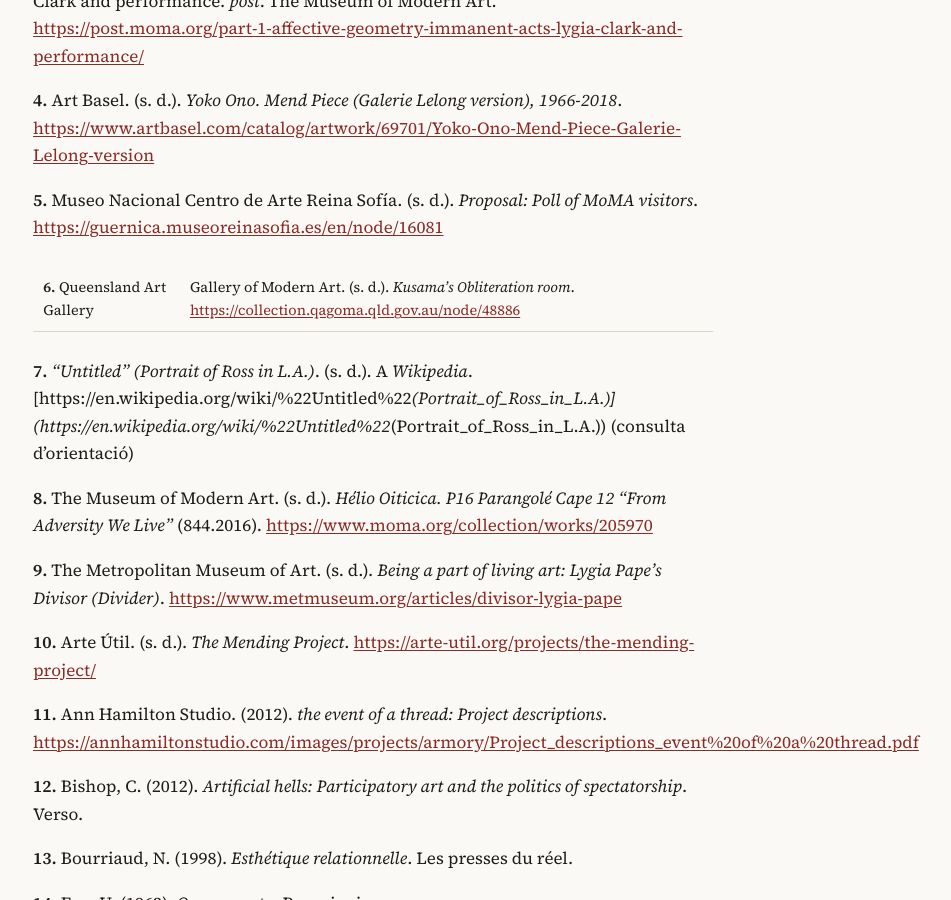
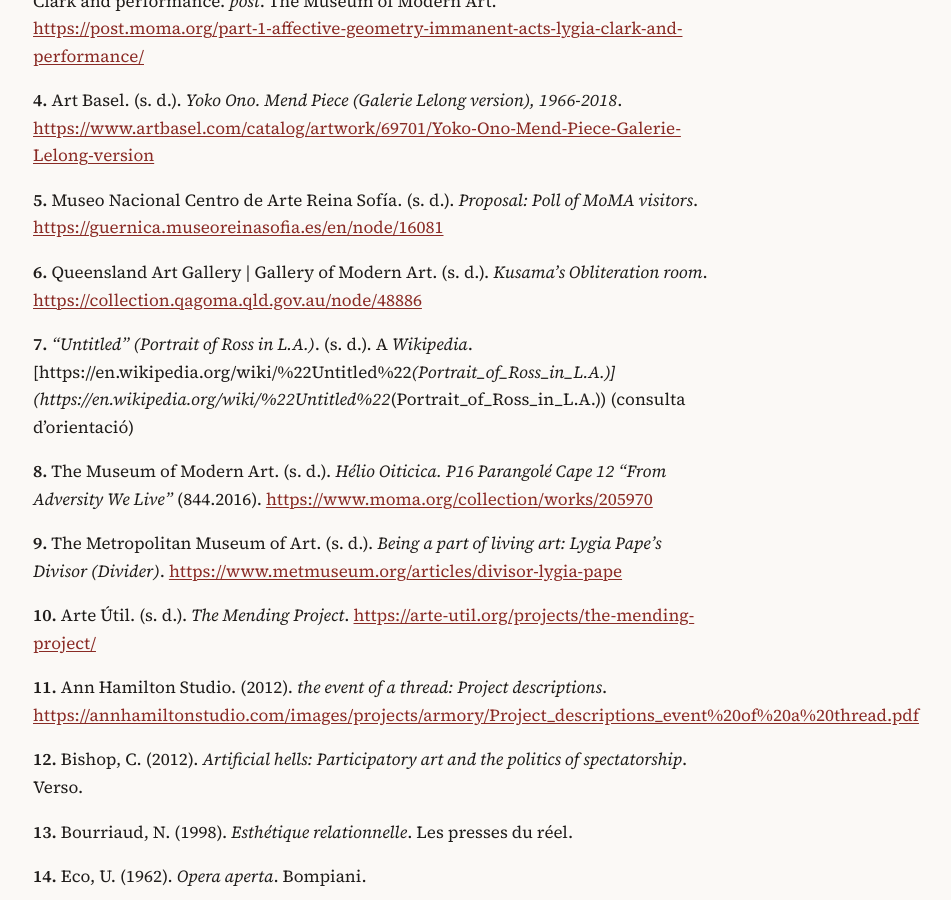
Before and after one commit to ea3igt/diari-estetica, a Jekyll site: the page built from annexos/t07-cut-piece-tela/index.md, in a window 1280 px wide and 900 px high, scrolled down 7622 px. Shown: the whole window, without its empty margins (267-1218 px from the left). Built offline with Jekyll 4.4.1, drawn with Linux system fonts in a browser that asks for light colours.

```diff
--- a/annexos/t07-cut-piece-tela/index.md
+++ b/annexos/t07-cut-piece-tela/index.md
@@ -136,7 +136,7 @@ Referències amb dades bibliogràfiques d'estil APA i numeració interna per fac
 
 **5.** Museo Nacional Centro de Arte Reina Sofía. (s. d.). *Proposal: Poll of MoMA visitors*. [https://guernica.museoreinasofia.es/en/node/16081](https://guernica.museoreinasofia.es/en/node/16081)
 
-**6.** Queensland Art Gallery | Gallery of Modern Art. (s. d.). *Kusama's Obliteration room*. [https://collection.qagoma.qld.gov.au/node/48886](https://collection.qagoma.qld.gov.au/node/48886)
+**6.** Queensland Art Gallery \| Gallery of Modern Art. (s. d.). *Kusama's Obliteration room*. [https://collection.qagoma.qld.gov.au/node/48886](https://collection.qagoma.qld.gov.au/node/48886)
 
 **7.** *"Untitled" (Portrait of Ross in L.A.)*. (s. d.). A *Wikipedia*. [https://en.wikipedia.org/wiki/%22Untitled%22_(Portrait_of_Ross_in_L.A.)](https://en.wikipedia.org/wiki/%22Untitled%22_(Portrait_of_Ross_in_L.A.)) (consulta d'orientació)
 
```
